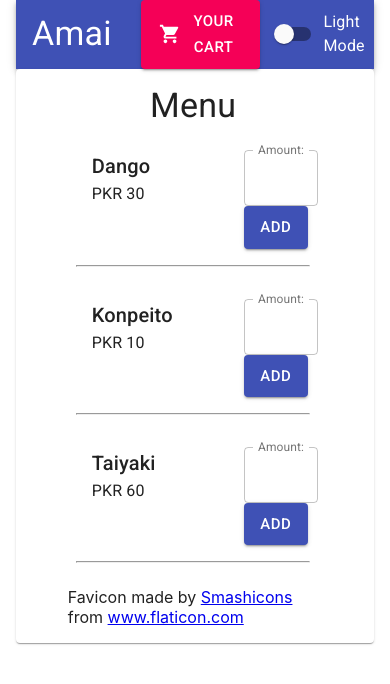
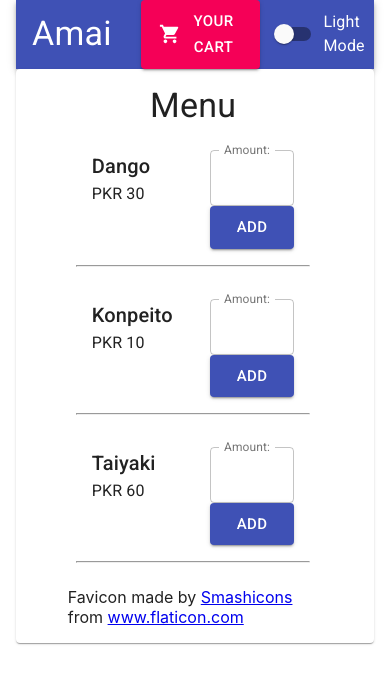
Before and after one commit to Mbaamir/order-Food-App, a React (Create React App) app: page / in a window 390 px wide. Shown: the top 684 px of the page. Built offline with nearby package versions, Linux system fonts and the light colour scheme.

Commit message:
further improved MenuItemAdd Quantity Textfield visibility on Mobile

```diff
--- a/src/Components/Menu/MenuItem/MenuItem.js
+++ b/src/Components/Menu/MenuItem/MenuItem.js
@@ -18,7 +18,7 @@ const MenuItem = (props) => {
                 {/* <Avatar alt={props.PicAltProp} src={"./192.png"} /> */}
       {/* </ListItemAvatar> */}
       <Grid container>
-        <Grid item xs={9}>
+        <Grid item xs={7} sm={9}>
           <Grid container>
             <Grid item xs={12}>
               <Typography variant="h6" component="h4">
@@ -40,7 +40,7 @@ const MenuItem = (props) => {
           </Grid>
         </Grid>
 
-        <Grid item xs={3}>
+        <Grid item xs={5} sm={3}>
           <MenuItemAdd
             MenuItemName={props.MenuItemTitle}
             MenuItemPrice={props.MenuItemPrice}
--- a/src/Components/Menu/MenuItem/MenuItemAdd/MenuItemAdd.js
+++ b/src/Components/Menu/MenuItem/MenuItemAdd/MenuItemAdd.js
@@ -20,7 +20,7 @@ const MenuItemAdd = (props) => {
 
   return (
     <form onSubmit={MenuItemAddFunc}>
-      <Grid container>
+      <Grid container alignItems='flex-start'>
         <Grid item xs={12}>
           <TextField
             id={"quantity" + props.MenuItemName}
@@ -32,7 +32,7 @@ const MenuItemAdd = (props) => {
             }}
             variant="outlined"
             inputRef={quantityRef}
-            // margin='dense'
+            margin='none'
             fullWidth={true}
           />
         </Grid>
```
